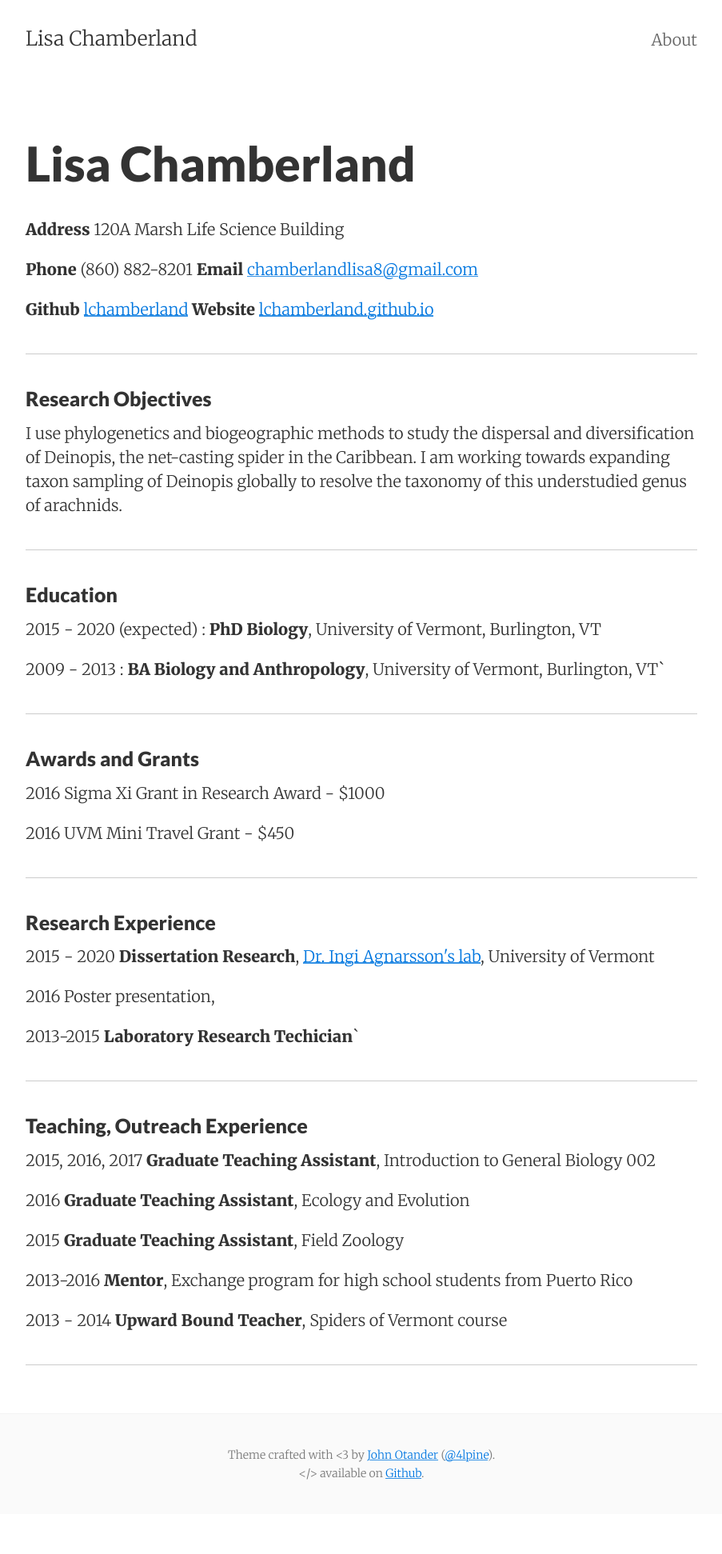
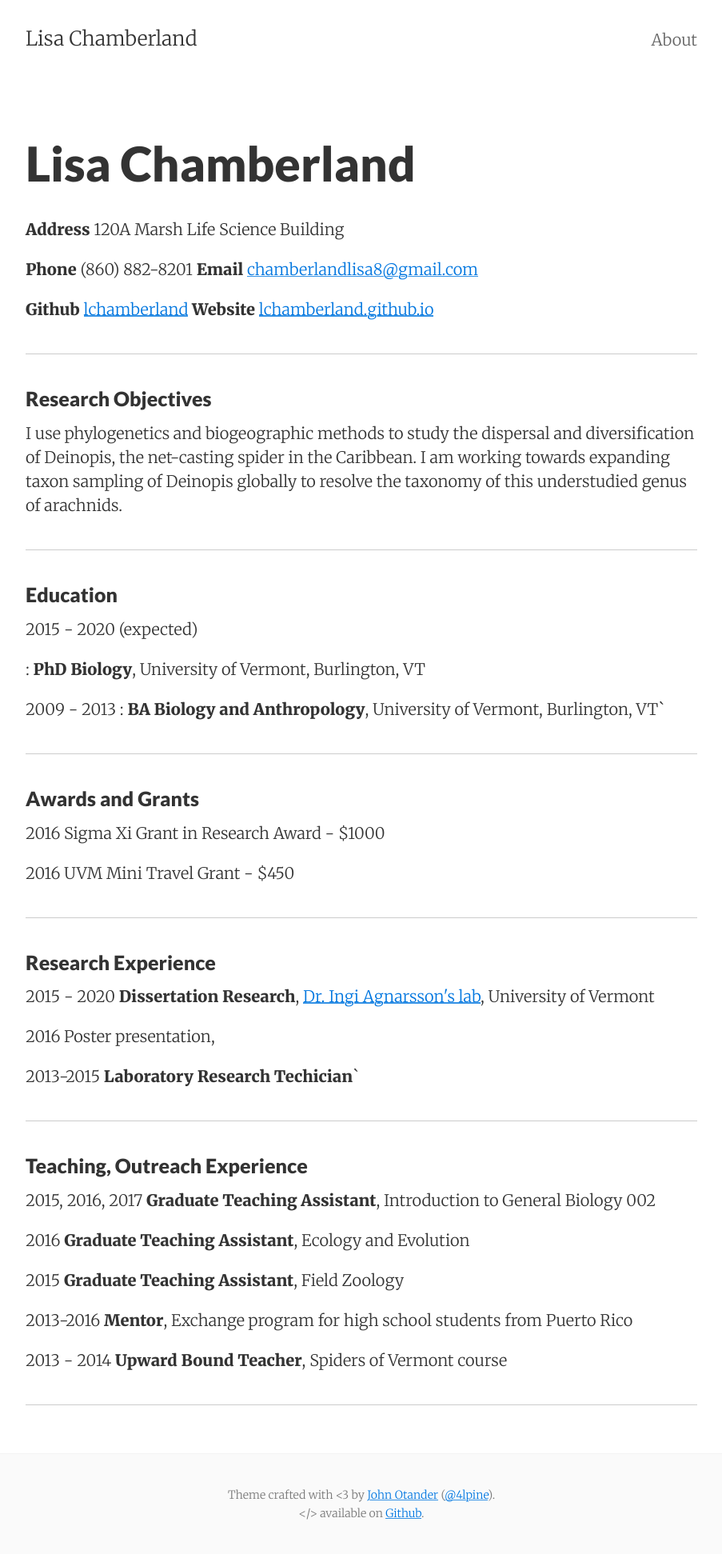
Before and after one commit to lchamberland/lchamberland.github.io, a Jekyll site: the page built from CV.md, in a window 1280 px wide. Shown: the whole page at 80% size, without its empty margins (188-1091 px from the left). Built offline with Jekyll 4.4.1, drawn with Linux system fonts in a browser that asks for light colours; our own code applies the rules of GitHub Pages for plain Markdown files; before the commit the page ends 1893 px from its top, so only the background shows below that.

Commit message:
Update CV.md

```diff
--- a/CV.md
+++ b/CV.md
@@ -7,7 +7,8 @@
 <p>I use phylogenetics and biogeographic methods to study the dispersal and diversification of Deinopis, the net-casting spider in the Caribbean. I am working towards expanding taxon sampling of Deinopis globally to resolve the taxonomy of this understudied genus of arachnids.</p>
 <hr />
 <h3>Education</h3>
-<p>2015 - 2020 (expected) : <strong>PhD Biology</strong>, University of Vermont, Burlington, VT</p>
+<p>2015 - 2020 (expected) </p>
+<p>:	<strong>PhD Biology</strong>, University of Vermont, Burlington, VT</p>
 <p>2009 - 2013 : <strong>BA Biology and Anthropology</strong>, University of Vermont, Burlington, VT`</p>
 <hr />
 <h3>Awards and Grants</h3>
@@ -27,3 +28,5 @@
 <p>2013 - 2014				<strong>Upward Bound Teacher</strong>, Spiders of Vermont course</p>
 <hr />
 <p></p>
+<p></p>
+<p></p>
```
